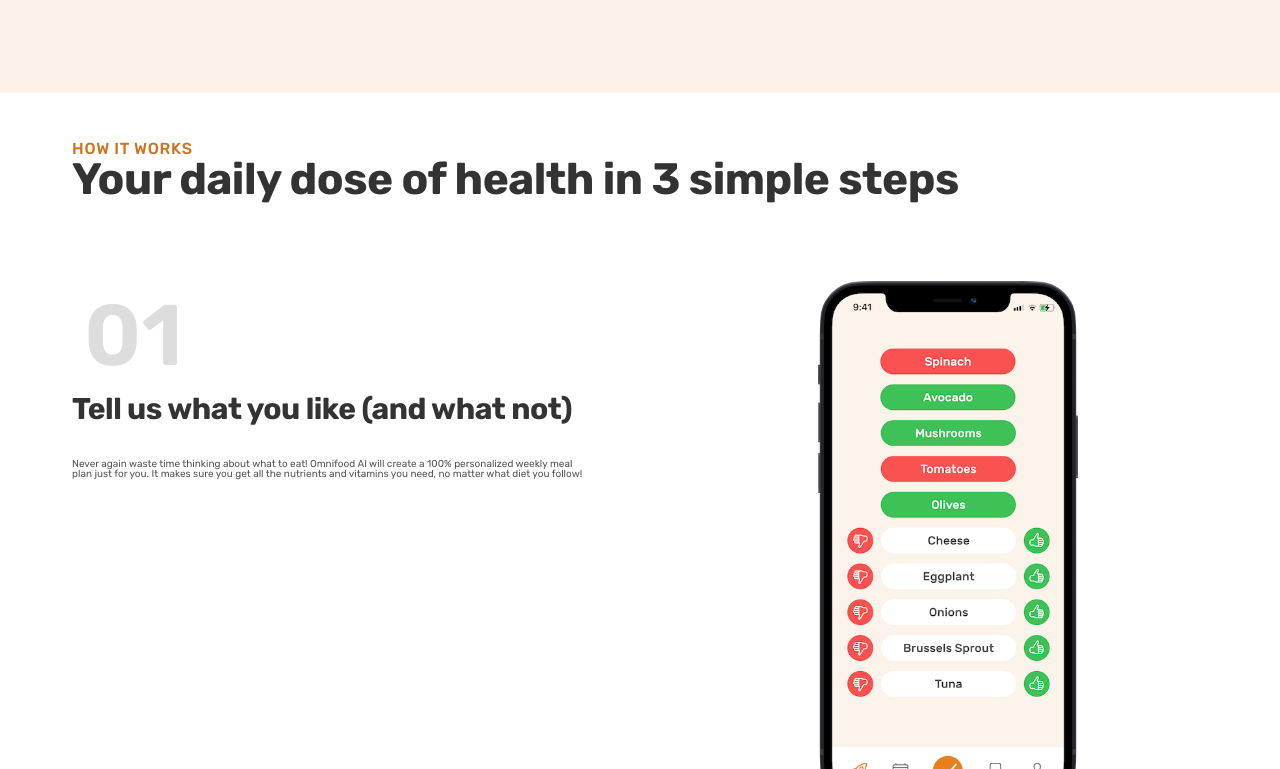
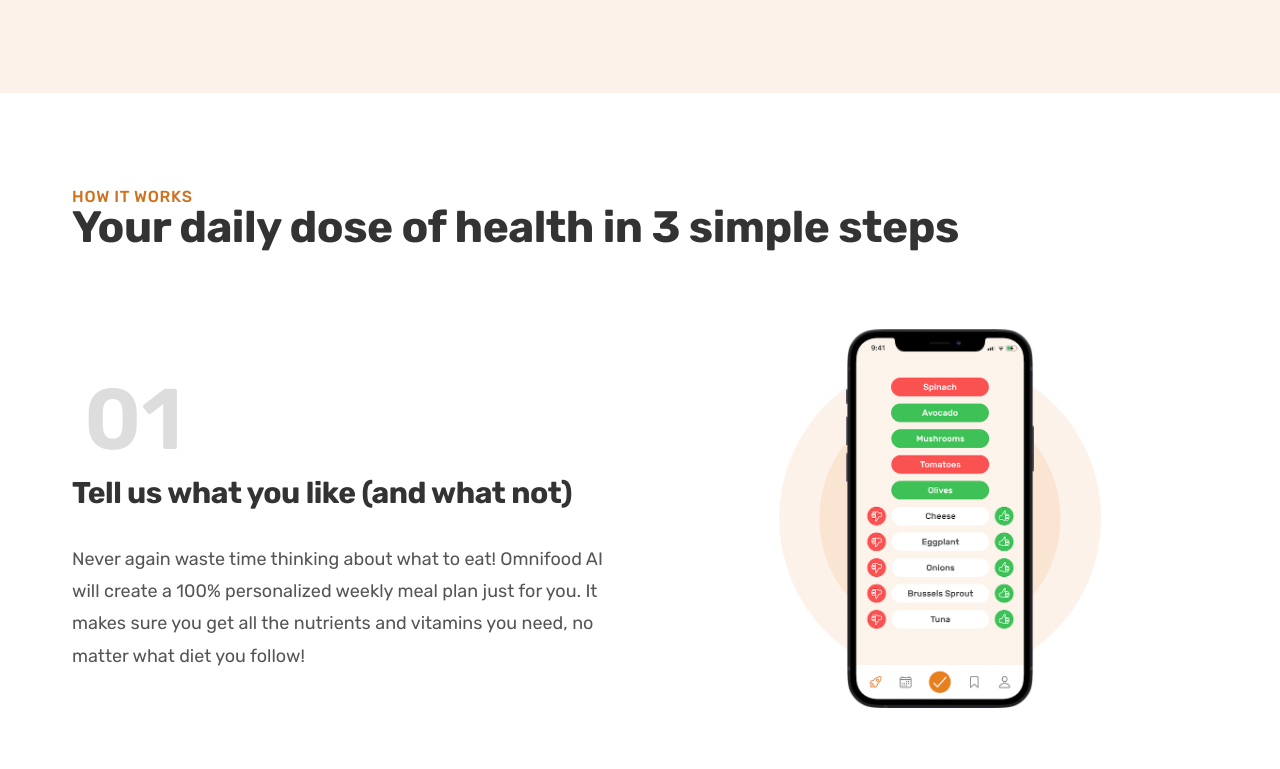
Before and after one commit to rrav594/FoodApp, a plain HTML site: page index.html in a window 1280 px wide. Shown: the part 631-1400 px from the top of the page. Drawn offline with Linux system fonts and the light colour scheme.

Commit message:
Finished working on the how-it-works section

```diff
--- a/css/general.css
+++ b/css/general.css
@@ -57,8 +57,8 @@ body {
 }
 .grid {
   display: grid;
-  gap: 9.6rem;
-  grid-template-columns: repeat(2, 1fr);
+  column-gap: 6.4rem;
+  row-gap: 9.6rem;
 }
 .grid--2-cols {
   grid-template-columns: repeat(2, 1fr);
@@ -68,6 +68,9 @@ body {
 }
 .grid--4-cols {
   grid-template-columns: repeat(4, 1fr);
+}
+.grid--center-v {
+  align-items: center;
 }
 .heading-primary,
 .heading-secondary,
--- a/css/style.css
+++ b/css/style.css
@@ -104,7 +104,7 @@
 /* HOW IT WORKS SECTION */
 /*******************/
 .section-how {
-  padding: 4.8rem 0 9.6rem 0;
+  padding: 9.6rem 0;
 }
 .step-number {
   font-size: 8.6rem;
@@ -112,11 +112,39 @@
   color: #ddd;
   margin: 1.2rem;
 }
+.step-description {
+  font-size: 1.8rem;
+  line-height: 1.8;
+}
 .step-img-box {
   display: flex;
   align-items: center;
   justify-content: center;
+  position: relative;
+}
+.step-img-box::before,
+.step-img-box::after {
+  content: "";
+  display: block;
+  border-radius: 50%;
+  position: absolute;
+  top: 50%;
+  left: 50%;
+  transform: translate(-50%, -50%);
+}
+.step-img-box::before {
+  width: 60%;
+  /* height: 60%; */
+  padding-bottom: 60%;
+  background-color: #fdf2e9;
+  z-index: -2;
+}
+.step-img-box::after {
+  width: 45%;
+  padding-bottom: 45%;
+  background-color: #fae5d3;
+  z-index: -1;
 }
 .step-img {
-  width: 50%;
+  width: 35%;
 }
--- a/index.html
+++ b/index.html
@@ -70,7 +70,7 @@
             Your daily dose of health in 3 simple steps
           </h2>
         </div>
-        <div class="container grid grid--2-columns">
+        <div class="container grid grid--2-cols grid--center-v">
           <!-- Step -1 -->
           <div class="step-text-box">
             <p class="step-number">01</p>
```
